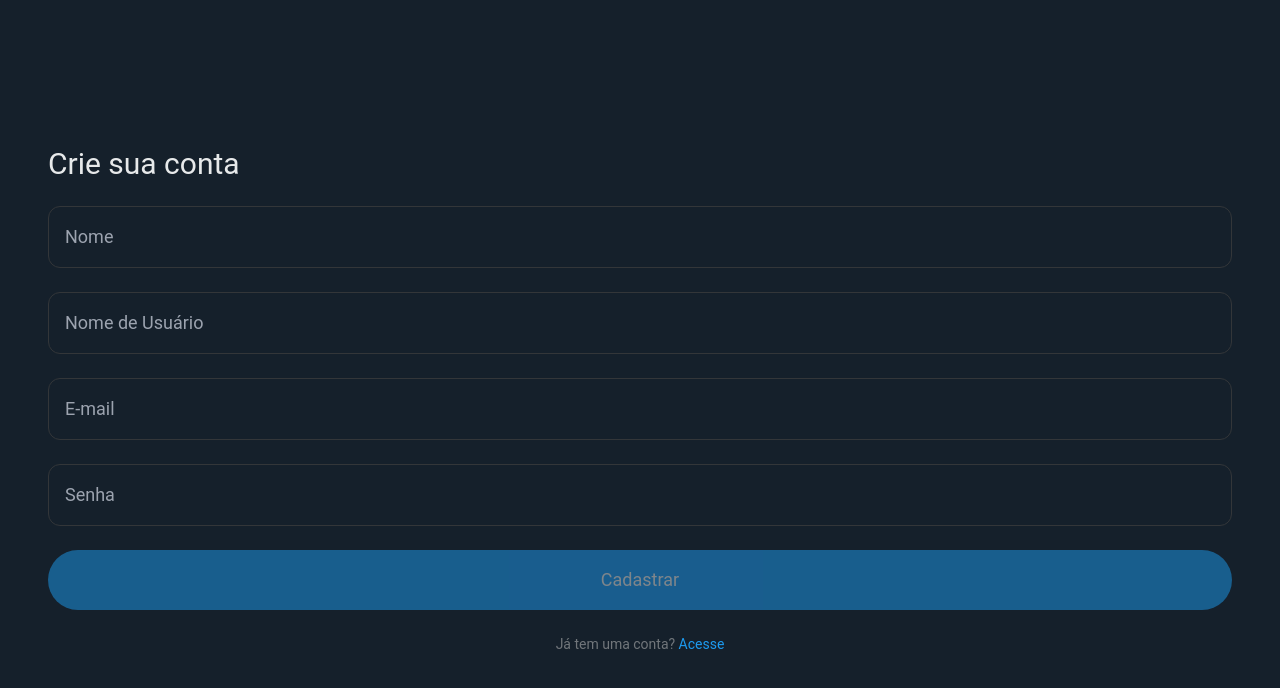
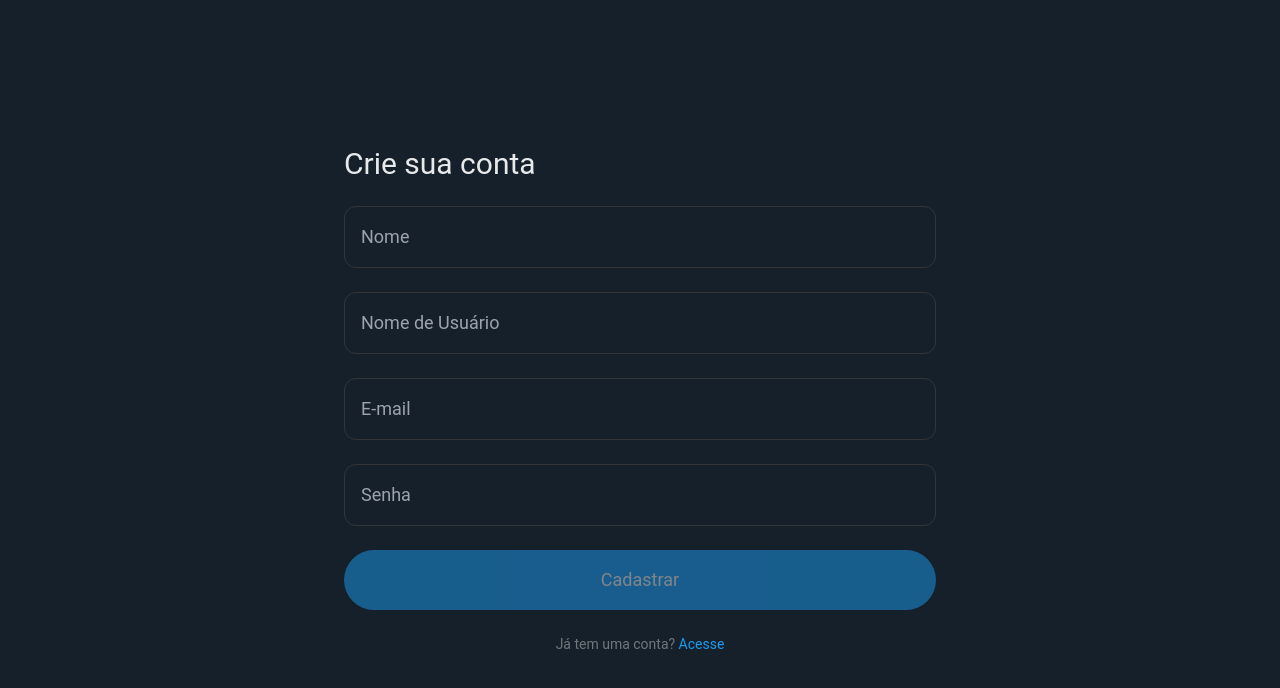
Before and after one commit to vinicius-godoy/tweetar.me, a React (Vite) app: page /signup in a window 1280 px wide. Shown: the top 688 px of the page. Built offline with nearby package versions, Linux system fonts and the light colour scheme.

Commit message:
style: improve responsive desktop design on sign up page

```diff
--- a/src/pages/Signup/index.jsx
+++ b/src/pages/Signup/index.jsx
@@ -35,7 +35,8 @@ export const SignUp = ({ signInUser }) => {
   })
 
   return (
-    <div className="flex flex-col h-full justify-center p-12 space-y-6">
+    <div className="flex h-full justify-center items-center p-12">
+      <div className="flex flex-col space-y-6 w-full lg:w-1/2">
         <h1 className="text-3xl">Crie sua conta</h1>
 
         <form className="space-y-6" onSubmit={formik.handleSubmit}>
@@ -121,5 +122,6 @@ export const SignUp = ({ signInUser }) => {
           Já tem uma conta? <a href="/login" className="text-birdBlue">Acesse</a>
         </span>
       </div>
+    </div>
   )
 }
```
Lines whose indentation alone changed are shown as unchanged.
